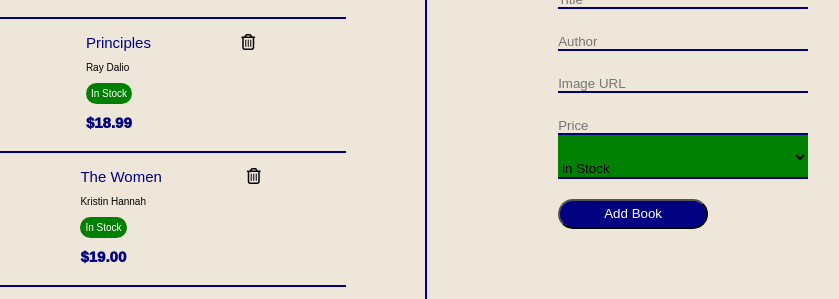
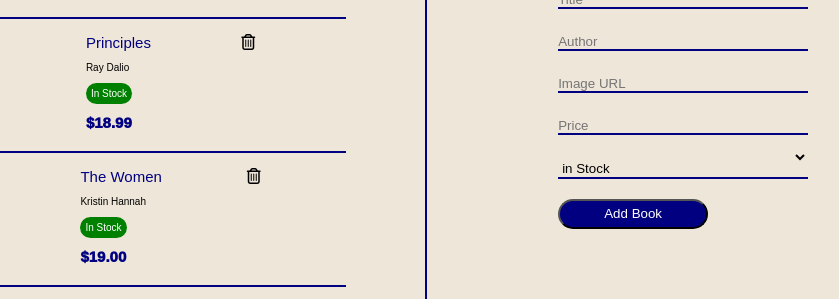
Before and after one commit to kbodur/Inventory-Web-Application-Project, a plain HTML site: page index.html in a window 1280 px wide. Shown: the part 208-507 px from the top of the page, 293-1132 px from the left. Drawn offline with Linux system fonts and the light colour scheme.

Commit message:
completed

```diff
--- a/main.js
+++ b/main.js
@@ -85,8 +85,10 @@
         b.setAttribute('class',"book-"+(books.length-1).toString())
         b.setAttribute("id","book-"+(books.length-1).toString());
         if(stoc=="in-stock"){
+
             b.innerHTML='<div class="book"><div class="book-img"><img src="'+imgUrl+'" width="70px"></div><div class="book-title"> '+ tit+'</div><div class="book-author">'+ aut+'</div><div class="book-stock" style="background-color:green">'+ stoc+'</div><div class="book-price">'+ pri+'</div><div class="book-delete-'+(books.length-1).toString()+'"> <i class="fa-regular fa-trash-can" onclick="deleteBook()"></i></div></div>'
         } else {
+
         b.innerHTML='<div class="book"><div class="book-img"><img src="'+imgUrl+'" width="70px"></div><div class="book-title"> '+ tit+'</div><div class="book-author">'+ aut+'</div><div class="book-stock" style="background-color:red">'+ stoc+'</div><div class="book-price">'+ pri+'</div><div class="book-delete-'+(books.length-1).toString()+'"> <i class="fa-regular fa-trash-can" onclick="deleteBook()"></i></div></div>'
         }grid.appendChild(b)
 
--- a/sytles.scss
+++ b/sytles.scss
@@ -118,7 +118,7 @@
     padding:25px 0 0;
     width: 250px;
     border-bottom: 2px solid navy;
-    background-color: green;
+    // background-color: green;
 }
 .button{
     margin: 20px 0 0;
```
Also changed, not shown: index.html (line endings or trailing spaces), sytles.css, 1 other file.
